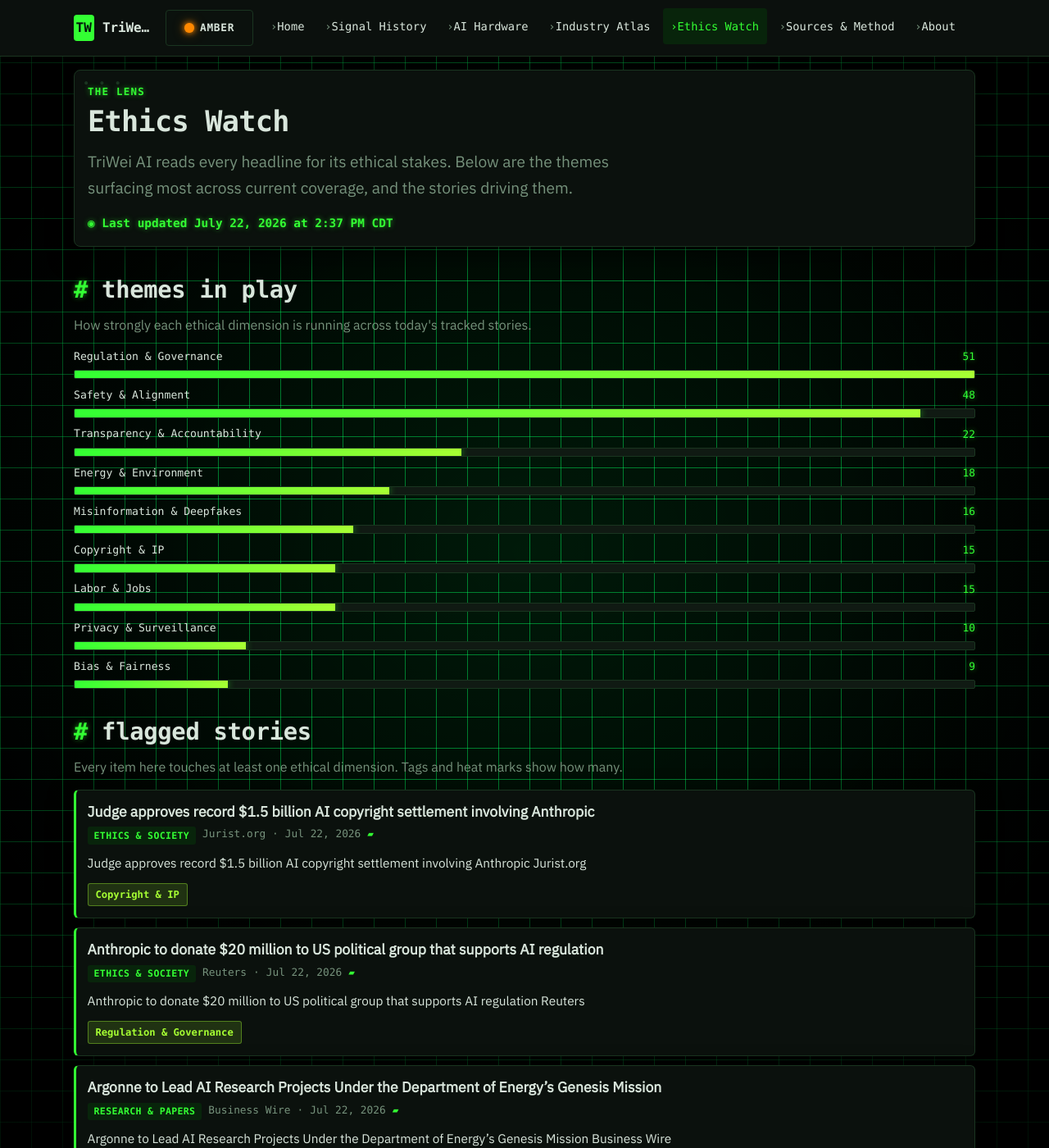
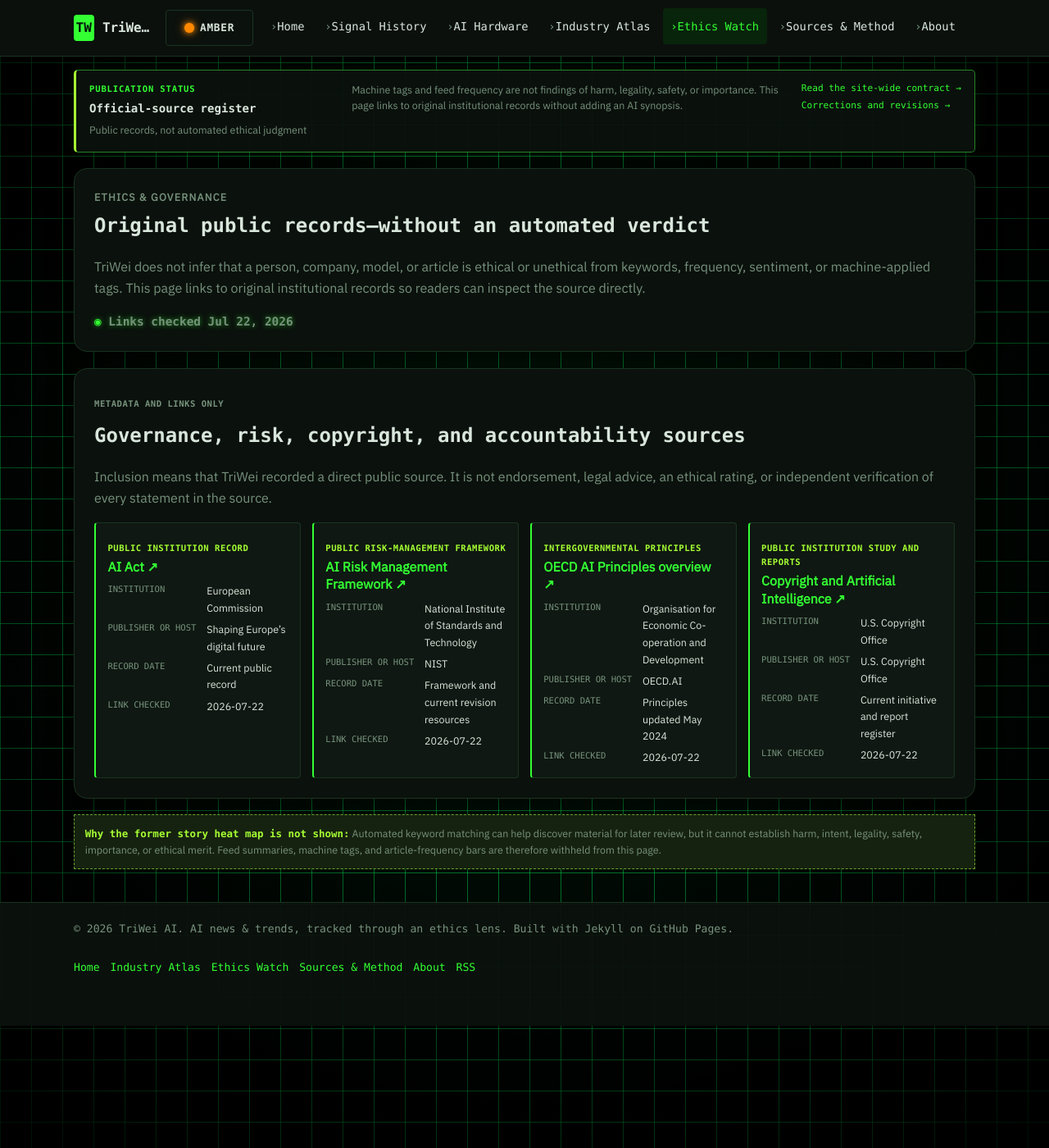
Before and after one commit to Joeyjojoe-jr/triwei-ai-site, a Jekyll site: the page built from ethics.md, in a window 1280 px wide and 1400 px high. Shown: the whole window at 82% size. Built offline with Jekyll 4.4.1, drawn with Linux system fonts in a browser that asks for light colours; some of the changed text lies outside the part shown.

Commit message:
Replace Ethics Watch with official-source register

```diff
--- a/ethics.md
+++ b/ethics.md
@@ -2,59 +2,42 @@
 layout: default
 title: Ethics Watch
 permalink: /ethics/
-description: Every AI story, screened for its ethical dimensions — bias, safety, privacy, copyright, labor, energy, and regulation.
+description: Direct links to public AI governance, risk, copyright, and accountability records without automated ethical judgments.
+publication_key: ethics
 ---
-{% assign news = site.data.news %}
+{% assign register = site.data.ethics_sources %}
 
-<section class="hero card animate-in">
-  <p class="eyebrow">the lens</p>
-  <h1>Ethics Watch</h1>
-  <p class="lead">TriWei AI reads every headline for its ethical stakes. Below are the themes surfacing most across current coverage, and the stories driving them.</p>
-  {% if news %}<p class="updated-stamp">Last updated {{ news.generated_display | escape }}</p>{% endif %}
-</section>
+<article class="source-only-page">
+  <header class="source-only-hero card animate-in">
+    <p class="eyebrow">Ethics &amp; governance</p>
+    <h1>Original public records—without an automated verdict</h1>
+    <p>TriWei does not infer that a person, company, model, or article is ethical or unethical from keywords, frequency, sentiment, or machine-applied tags. This page links to original institutional records so readers can inspect the source directly.</p>
+    <p class="updated-stamp">Links checked {{ register.checked_on | date: "%b %d, %Y" }}</p>
+  </header>
 
-{% if news %}
-{% if news.ethics_themes.size > 0 %}
-<section class="section-block animate-in">
-  <div class="section-heading">
-    <h2>themes in play</h2>
-    <p>How strongly each ethical dimension is running across today's tracked stories.</p>
-  </div>
-  {% assign maxc = news.ethics_themes[0].count %}
-  <div class="heat-list">
-    {% for th in news.ethics_themes %}
-    <div class="heat-row">
-      <span class="heat-label">{{ th.theme | escape }}</span>
-      <span class="heat-bar"><span class="heat-fill" style="width: {{ th.count | times: 100 | divided_by: maxc }}%;"></span></span>
-      <span class="heat-num">{{ th.count }}</span>
+  <section class="source-only-section card animate-in" aria-labelledby="ethics-source-title">
+    <p class="source-only-warning">Metadata and links only</p>
+    <h2 id="ethics-source-title">Governance, risk, copyright, and accountability sources</h2>
+    <p>Inclusion means that TriWei recorded a direct public source. It is not endorsement, legal advice, an ethical rating, or independent verification of every statement in the source.</p>
+
+    <div class="source-only-grid">
+      {% for record in register.records %}
+      <article class="source-only-card">
+        <p class="source-only-type">{{ record.source_type | escape }}</p>
+        <h3><a href="{{ record.source_url | escape }}" target="_blank" rel="noopener noreferrer">{{ record.source_title | escape }} ↗</a></h3>
+        <dl>
+          <div><dt>Institution</dt><dd>{{ record.author_or_institution | escape }}</dd></div>
+          <div><dt>Publisher or host</dt><dd>{{ record.publisher_or_host | escape }}</dd></div>
+          <div><dt>Record date</dt><dd>{{ record.published_display | escape }}</dd></div>
+          <div><dt>Link checked</dt><dd>{{ record.checked_on | escape }}</dd></div>
+        </dl>
+      </article>
+      {% endfor %}
     </div>
-    {% endfor %}
-  </div>
-</section>
-{% endif %}
+  </section>
 
-<section class="section-block animate-in">
-  <div class="section-heading">
-    <h2>flagged stories</h2>
-    <p>Every item here touches at least one ethical dimension. Tags and heat marks show how many.</p>
-  </div>
-  <div class="news-list">
-    {% for item in news.ethics_watch %}
-    <article class="news-item ethics-flagged">
-      <h3><a href="{{ item.link | escape }}" target="_blank" rel="noopener noreferrer">{{ item.title | escape }}</a></h3>
-      <p class="news-meta">
-        <span class="cat-pill cat-{{ item.category }}">{{ item.category_label | escape }}</span>
-        {{ item.source | escape }}{% if item.published_display %} <span class="sep">·</span> {{ item.published_display | escape }}{% endif %}
-        <span class="card-heat" title="{{ item.ethics_tags.size }} ethical dimensions">{% for t in item.ethics_tags %}▰{% endfor %}</span>
-      </p>
-      {% if item.summary != "" %}<p class="news-summary">{{ item.summary | escape }}</p>{% endif %}
-      {% if item.ethics_tags.size > 0 %}
-      <ul class="ethics-tags">{% for t in item.ethics_tags %}<li>{{ t | escape }}</li>{% endfor %}</ul>
-      {% endif %}
-    </article>
-    {% endfor %}
-  </div>
-</section>
-{% else %}
-<p class="empty-state">Ethics data has not been generated yet.</p>
-{% endif %}
+  <aside class="withheld-notice">
+    <strong>Why the former story heat map is not shown:</strong>
+    Automated keyword matching can help discover material for later review, but it cannot establish harm, intent, legality, safety, importance, or ethical merit. Feed summaries, machine tags, and article-frequency bars are therefore withheld from this page.
+  </aside>
+</article>
```
